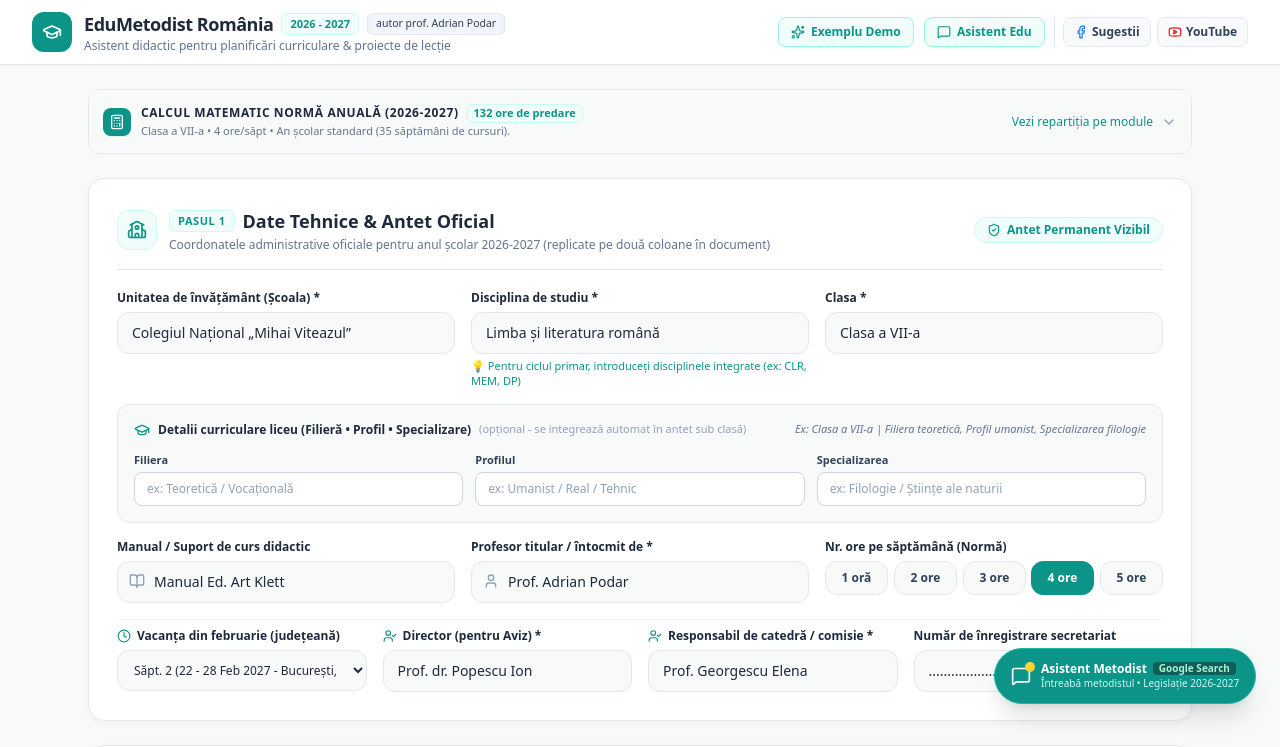
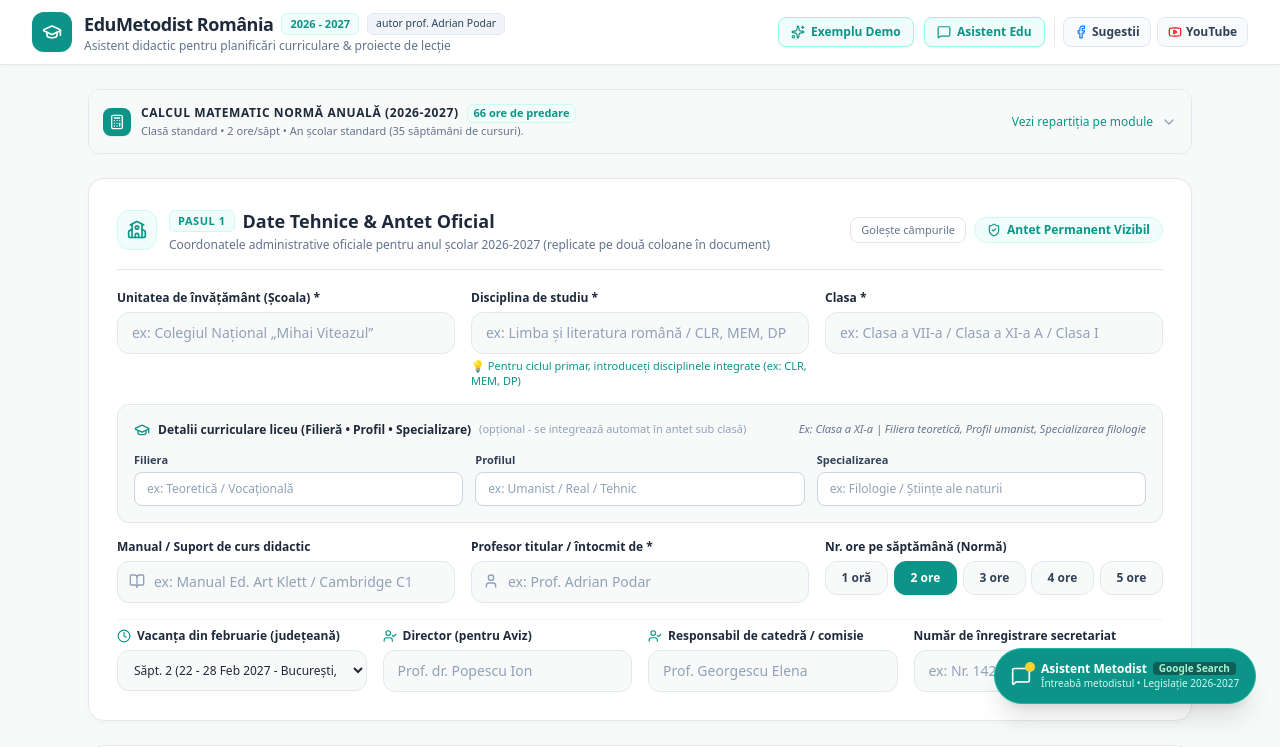
Before and after one commit to aadreean/EduMentor, a React (Vite) app: page / in a window 1280 px wide. Shown: the top 747 px of the page. Built offline with nearby package versions, Linux system fonts and the light colour scheme.

Commit message:
feat: enhance form UX and sanitize markdown rendering
- Reset default header fields to empty for better UX
- Add auto-select on input focus and placeholder clearing
- Add support for raw HTML in markdown previews with sanitization
- Update schema to include extra educational fields

```diff
--- a/src/App.tsx
+++ b/src/App.tsx
@@ -21,26 +21,29 @@ export default function App() {
   const [isCalendarOpen, setIsCalendarOpen] = useState(false);
   const [isChatOpen, setIsChatOpen] = useState(false);
 
-  // Parametrii didactici primari
-  const [clasa, setClasa] = useState("Clasa a VII-a");
-  const [oreSaptamana, setOreSaptamana] = useState(4);
+  // Parametrii didactici primari (câmpurile încep goale, cu text gri de îndrumare/placeholder)
+  const [clasa, setClasa] = useState("");
+  const [oreSaptamana, setOreSaptamana] = useState(2);
   const [tipDocument, setTipDocument] = useState<DocumentType>("Planificare anuală");
-  const [disciplina, setDisciplina] = useState("Limba și literatura română");
+  const [disciplina, setDisciplina] = useState("");
 
   // Coordonate Tehnice Permanente (Antet Oficial)
   const [headerData, setHeaderData] = useState<TechnicalHeaderData>({
-    unitateInvatamant: "Colegiul Național „Mihai Viteazul”",
+    unitateInvatamant: "",
     anScolar: "2026-2027",
-    disciplina: "Limba și literatura română",
-    manualSuport: "Manual Ed. Art Klett",
-    clasa: "Clasa a VII-a",
-    nrOreSaptamana: "4 ore/săpt.",
-    profesor: "Prof. Adrian Podar",
-    director: "Prof. dr. Popescu Ion",
-    respCatedra: "Prof. Georgescu Elena",
-    nrInregistrare: ".......................",
+    disciplina: "",
+    manualSuport: "",
+    clasa: "",
+    filiera: "",
+    profil: "",
+    specializare: "",
+    nrOreSaptamana: "2 ore/săpt.",
+    profesor: "",
+    director: "",
+    respCatedra: "",
+    nrInregistrare: "",
     vacantaFebruarie: "Săptămâna 2 (22 - 28 Februarie 2027)",
-    isComplete: true,
+    isComplete: false,
   });
 
   // Multiple File Payloads
--- a/src/components/MarkdownTableRenderer.tsx
+++ b/src/components/MarkdownTableRenderer.tsx
@@ -1,6 +1,7 @@
 import React, { useState } from "react";
 import Markdown from "react-markdown";
 import remarkGfm from "remark-gfm";
+import rehypeRaw from "rehype-raw";
 import {
   Copy,
   Check,
@@ -11,6 +12,7 @@ import {
   Table as TableIcon,
 } from "lucide-react";
 import { copyTableToClipboard } from "../utils/fileHelpers";
+import { sanitizeHtmlTags } from "../utils/sanitizeText";
 
 interface MarkdownTableRendererProps {
   content: string;
@@ -184,7 +186,9 @@ export const MarkdownTableRenderer: React.FC<MarkdownTableRendererProps> = ({
         className="p-4 sm:p-5 overflow-x-auto text-xs text-slate-800 leading-relaxed max-w-full"
       >
         <div className="prose prose-slate max-w-none prose-table:border-collapse prose-th:bg-slate-100/90 prose-th:border prose-th:border-slate-300 prose-th:p-2.5 prose-th:text-[11px] prose-th:font-bold prose-th:text-slate-900 prose-td:border prose-td:border-slate-300 prose-td:p-2 prose-td:text-[11px] prose-td:align-top prose-tr:hover:bg-slate-50/60">
-          <Markdown remarkPlugins={[remarkGfm]}>{content}</Markdown>
+          <Markdown remarkPlugins={[remarkGfm]} rehypePlugins={[rehypeRaw]}>
+            {sanitizeHtmlTags(content)}
+          </Markdown>
         </div>
       </div>
     </div>
--- a/src/components/PreviewHall.tsx
+++ b/src/components/PreviewHall.tsx
@@ -1,6 +1,7 @@
 import React, { useState, useRef } from "react";
 import Markdown from "react-markdown";
 import remarkGfm from "remark-gfm";
+import rehypeRaw from "rehype-raw";
 import {
   Copy,
   Check,
@@ -17,6 +18,7 @@ import {
 } from "lucide-react";
 import { ChatMessage, DocumentType, TechnicalHeaderData, formatClasaHeader } from "../types";
 import { copyTableToClipboard, exportWordDocument } from "../utils/fileHelpers";
+import { sanitizeHtmlTags } from "../utils/sanitizeText";
 
 interface PreviewHallProps {
   messages: ChatMessage[];
@@ -274,7 +276,9 @@ export const PreviewHall: React.FC<PreviewHallProps> = ({
               ) : (
                 <div id="plan-table-content" className="space-y-4 animate-appear-smooth">
                   <div className="markdown-body font-academic text-xs sm:text-sm leading-relaxed overflow-x-auto">
-                    <Markdown remarkPlugins={[remarkGfm]}>{documentContent}</Markdown>
+                    <Markdown remarkPlugins={[remarkGfm]} rehypePlugins={[rehypeRaw]}>
+                      {sanitizeHtmlTags(documentContent)}
+                    </Markdown>
                   </div>
 
                   {/* Buton acțiune modulară pentru finalizarea planificării cu M3-M5 dacă a fost generată parțial */}
--- a/src/components/TechnicalHeaderSection.tsx
+++ b/src/components/TechnicalHeaderSection.tsx
@@ -59,6 +59,34 @@ export const TechnicalHeaderSection: React.FC<TechnicalHeaderSectionProps> = ({
         </div>
 
         <div className="flex items-center space-x-2 self-start sm:self-auto">
+          <button
+            type="button"
+            onClick={() => {
+              setHeaderData({
+                unitateInvatamant: "",
+                anScolar: "2026-2027",
+                disciplina: "",
+                manualSuport: "",
+                clasa: "",
+                filiera: "",
+                profil: "",
+                specializare: "",
+                nrOreSaptamana: `${oreSaptamana} ore/săpt.`,
+                profesor: "",
+                director: "",
+                respCatedra: "",
+                nrInregistrare: "",
+                vacantaFebruarie: headerData.vacantaFebruarie || "Săptămâna 2 (22 - 28 Februarie 2027)",
+                isComplete: false,
+              });
+              setClasa("");
+              setDisciplina("");
+            }}
+            className="text-[11px] font-medium text-slate-500 hover:text-rose-600 px-2.5 py-1 rounded-lg border border-slate-200 hover:border-rose-200 hover:bg-rose-50 transition-colors cursor-pointer"
+            title="Șterge conținutul câmpurilor pentru a le completa de la zero"
+          >
+            Golește câmpurile
+          </button>
           <span className="inline-flex items-center gap-1.5 px-3 py-1 rounded-full text-xs font-semibold bg-[#F0FDFA] text-[#0D9488] border border-[#CCFBF1]">
             <ShieldCheck className="w-3.5 h-3.5" />
             <span>Antet Permanent Vizibil</span>
@@ -76,10 +104,11 @@ export const TechnicalHeaderSection: React.FC<TechnicalHeaderSectionProps> = ({
             </label>
             <input
               type="text"
-              value={headerData.unitateInvatamant}
+              value={headerData.unitateInvatamant || ""}
               onChange={(e) => handleFieldChange("unitateInvatamant", e.target.value)}
+              onFocus={(e) => e.target.select()}
               placeholder="ex: Colegiul Național „Mihai Viteazul”"
-              className="w-full px-3.5 py-2.5 bg-[#F8FAF9] border border-[#E2E8F0] rounded-xl text-xs sm:text-sm text-[#1E293B] placeholder-slate-400 focus:outline-hidden focus:ring-2 focus:ring-[#0D9488]/30 focus:border-[#0D9488] focus:bg-white transition-all duration-150"
+              className="w-full px-3.5 py-2.5 bg-[#F8FAF9] border border-[#E2E8F0] rounded-xl text-xs sm:text-sm text-[#1E293B] placeholder:text-slate-400 focus:placeholder-transparent focus:outline-hidden focus:ring-2 focus:ring-[#0D9488]/30 focus:border-[#0D9488] focus:bg-white transition-all duration-150"
             />
           </div>
 
@@ -91,10 +120,11 @@ export const TechnicalHeaderSection: React.FC<TechnicalHeaderSectionProps> = ({
             </div>
             <input
               type="text"
-              value={headerData.disciplina || disciplina}
+              value={headerData.disciplina || disciplina || ""}
               onChange={(e) => handleFieldChange("disciplina", e.target.value)}
+              onFocus={(e) => e.target.select()}
               placeholder="ex: Limba și literatura română / CLR, MEM, DP"
-              className="w-full px-3.5 py-2.5 bg-[#F8FAF9] border border-[#E2E8F0] rounded-xl text-xs sm:text-sm text-[#1E293B] placeholder-slate-400 focus:outline-hidden focus:ring-2 focus:ring-[#0D9488]/30 focus:border-[#0D9488] focus:bg-white transition-all duration-150"
+              className="w-full px-3.5 py-2.5 bg-[#F8FAF9] border border-[#E2E8F0] rounded-xl text-xs sm:text-sm text-[#1E293B] placeholder:text-slate-400 focus:placeholder-transparent focus:outline-hidden focus:ring-2 focus:ring-[#0D9488]/30 focus:border-[#0D9488] focus:bg-white transition-all duration-150"
             />
             <p className="text-[11px] text-[#0D9488] font-medium mt-1 leading-snug">
               💡 Pentru ciclul primar, introduceți disciplinele integrate (ex: CLR, MEM, DP)
@@ -107,10 +137,11 @@ export const TechnicalHeaderSection: React.FC<TechnicalHeaderSectionProps> = ({
             </label>
             <input
               type="text"
-              value={headerData.clasa || clasa}
+              value={headerData.clasa || clasa || ""}
               onChange={(e) => handleFieldChange("clasa", e.target.value)}
+              onFocus={(e) => e.target.select()}
               placeholder="ex: Clasa a VII-a / Clasa a XI-a A / Clasa I"
-              className="w-full px-3.5 py-2.5 bg-[#F8FAF9] border border-[#E2E8F0] rounded-xl text-xs sm:text-sm text-[#1E293B] placeholder-slate-400 focus:outline-hidden focus:ring-2 focus:ring-[#0D9488]/30 focus:border-[#0D9488] focus:bg-white transition-all duration-150"
+              className="w-full px-3.5 py-2.5 bg-[#F8FAF9] border border-[#E2E8F0] rounded-xl text-xs sm:text-sm text-[#1E293B] placeholder:text-slate-400 focus:placeholder-transparent focus:outline-hidden focus:ring-2 focus:ring-[#0D9488]/30 focus:border-[#0D9488] focus:bg-white transition-all duration-150"
             />
           </div>
         </div>
@@ -143,8 +174,9 @@ export const TechnicalHeaderSection: React.FC<TechnicalHeaderSectionProps> = ({
                 list="filiere-optiuni"
                 value={headerData.filiera || ""}
                 onChange={(e) => handleFieldChange("filiera", e.target.value)}
+                onFocus={(e) => e.target.select()}
                 placeholder="ex: Teoretică / Vocațională"
-                className="w-full px-3 py-2 bg-white border border-[#CBD5E1] rounded-lg text-xs text-[#1E293B] placeholder-slate-400 focus:outline-hidden focus:ring-2 focus:ring-[#0D9488]/30 focus:border-[#0D9488] transition-all"
+                className="w-full px-3 py-2 bg-white border border-[#CBD5E1] rounded-lg text-xs text-[#1E293B] placeholder:text-slate-400 focus:placeholder-transparent focus:outline-hidden focus:ring-2 focus:ring-[#0D9488]/30 focus:border-[#0D9488] transition-all"
               />
               <datalist id="filiere-optiuni">
                 <option value="Teoretică" />
@@ -163,8 +195,9 @@ export const TechnicalHeaderSection: React.FC<TechnicalHeaderSectionProps> = ({
                 list="profiluri-optiuni"
                 value={headerData.profil || ""}
                 onChange={(e) => handleFieldChange("profil", e.target.value)}
+                onFocus={(e) => e.target.select()}
                 placeholder="ex: Umanist / Real / Tehnic"
-                className="w-full px-3 py-2 bg-white border border-[#CBD5E1] rounded-lg text-xs text-[#1E293B] placeholder-slate-400 focus:outline-hidden focus:ring-2 focus:ring-[#0D9488]/30 focus:border-[#0D9488] transition-all"
+                className="w-full px-3 py-2 bg-white border border-[#CBD5E1] rounded-lg text-xs text-[#1E293B] placeholder:text-slate-400 focus:placeholder-transparent focus:outline-hidden focus:ring-2 focus:ring-[#0D9488]/30 focus:border-[#0D9488] transition-all"
               />
               <datalist id="profiluri-optiuni">
                 <option value="Umanist" />
@@ -190,8 +223,9 @@ export const TechnicalHeaderSection: React.FC<TechnicalHeaderSectionProps> = ({
                 list="specializari-optiuni"
                 value={headerData.specializare || ""}
                 onChange={(e) => handleFieldChange("specializare", e.target.value)}
+                onFocus={(e) => e.target.select()}
                 placeholder="ex: Filologie / Științe ale naturii"
-                className="w-full px-3 py-2 bg-white border border-[#CBD5E1] rounded-lg text-xs text-[#1E293B] placeholder-slate-400 focus:outline-hidden focus:ring-2 focus:ring-[#0D9488]/30 focus:border-[#0D9488] transition-all"
+                className="w-full px-3 py-2 bg-white border border-[#CBD5E1] rounded-lg text-xs text-[#1E293B] placeholder:text-slate-400 focus:placeholder-transparent focus:outline-hidden focus:ring-2 focus:ring-[#0D9488]/30 focus:border-[#0D9488] transition-all"
               />
               <datalist id="specializari-optiuni">
                 <option value="Filologie" />
@@ -220,10 +254,11 @@ export const TechnicalHeaderSection: React.FC<TechnicalHeaderSectionProps> = ({
             <div className="relative">
               <input
                 type="text"
-                value={headerData.manualSuport}
+                value={headerData.manualSuport || ""}
                 onChange={(e) => handleFieldChange("manualSuport", e.target.value)}
+                onFocus={(e) => e.target.select()}
                 placeholder="ex: Manual Ed. Art Klett / Cambridge C1"
-                className="w-full pl-9 pr-3.5 py-2.5 bg-[#F8FAF9] border border-[#E2E8F0] rounded-xl text-xs sm:text-sm text-[#1E293B] placeholder-slate-400 focus:outline-hidden focus:ring-2 focus:ring-[#0D9488]/30 focus:border-[#0D9488] focus:bg-white transition-all duration-150"
+                className="w-full pl-9 pr-3.5 py-2.5 bg-[#F8FAF9] border border-[#E2E8F0] rounded-xl text-xs sm:text-sm text-[#1E293B] placeholder:text-slate-400 focus:placeholder-transparent focus:outline-hidden focus:ring-2 focus:ring-[#0D9488]/30 focus:border-[#0D9488] focus:bg-white transition-all duration-150"
               />
               <BookOpen className="w-4 h-4 text-slate-400 absolute left-3 top-3" />
             </div>
@@ -236,10 +271,11 @@ export const TechnicalHeaderSection: React.FC<TechnicalHeaderSectionProps> = ({
             <div className="relative">
               <input
                 type="text"
-                value={headerData.profesor}
+                value={headerData.profesor || ""}
                 onChange={(e) => handleFieldChange("profesor", e.target.value)}
+                onFocus={(e) => e.target.select()}
                 placeholder="ex: Prof. Adrian Podar"
-                className="w-full pl-9 pr-3.5 py-2.5 bg-[#F8FAF9] border border-[#E2E8F0] rounded-xl text-xs sm:text-sm text-[#1E293B] placeholder-slate-400 focus:outline-hidden focus:ring-2 focus:ring-[#0D9488]/30 focus:border-[#0D9488] focus:bg-white transition-all duration-150"
+                className="w-full pl-9 pr-3.5 py-2.5 bg-[#F8FAF9] border border-[#E2E8F0] rounded-xl text-xs sm:text-sm text-[#1E293B] placeholder:text-slate-400 focus:placeholder-transparent focus:outline-hidden focus:ring-2 focus:ring-[#0D9488]/30 focus:border-[#0D9488] focus:bg-white transition-all duration-150"
               />
               <User className="w-4 h-4 text-slate-400 absolute left-3 top-3" />
             </div>
@@ -300,14 +336,15 @@ export const TechnicalHeaderSection: React.FC<TechnicalHeaderSectionProps> = ({
             <div>
               <label className="block text-xs font-semibold text-[#1E293B] mb-1.5 flex items-center gap-1.5">
                 <UserCheck className="w-3.5 h-3.5 text-[#0D9488]" />
-                <span>Director (pentru Aviz) *</span>
+                <span>Director (pentru Aviz)</span>
               </label>
               <input
                 type="text"
-                value={headerData.director}
+                value={headerData.director || ""}
                 onChange={(e) => handleFieldChange("director", e.target.value)}
+                onFocus={(e) => e.target.select()}
                 placeholder="Prof. dr. Popescu Ion"
-                className="w-full px-3.5 py-2.5 bg-[#F8FAF9] border border-[#E2E8F0] rounded-xl text-xs sm:text-sm text-[#1E293B] placeholder-slate-400 focus:outline-hidden focus:ring-2 focus:ring-[#0D9488]/30 focus:border-[#0D9488] focus:bg-white transition-all duration-150"
+                className="w-full px-3.5 py-2.5 bg-[#F8FAF9] border border-[#E2E8F0] rounded-xl text-xs sm:text-sm text-[#1E293B] placeholder:text-slate-400 focus:placeholder-transparent focus:outline-hidden focus:ring-2 focus:ring-[#0D9488]/30 focus:border-[#0D9488] focus:bg-white transition-all duration-150"
               />
             </div>
 
@@ -315,14 +352,15 @@ export const TechnicalHeaderSection: React.FC<TechnicalHeaderSectionProps> = ({
             <div>
               <label className="block text-xs font-semibold text-[#1E293B] mb-1.5 flex items-center gap-1.5">
                 <UserCheck className="w-3.5 h-3.5 text-[#0D9488]" />
-                <span>Responsabil de catedră / comisie *</span>
+                <span>Responsabil de catedră / comisie</span>
               </label>
               <input
                 type="text"
-                value={headerData.respCatedra}
+                value={headerData.respCatedra || ""}
                 onChange={(e) => handleFieldChange("respCatedra", e.target.value)}
+                onFocus={(e) => e.target.select()}
                 placeholder="Prof. Georgescu Elena"
-                className="w-full px-3.5 py-2.5 bg-[#F8FAF9] border border-[#E2E8F0] rounded-xl text-xs sm:text-sm text-[#1E293B] placeholder-slate-400 focus:outline-hidden focus:ring-2 focus:ring-[#0D9488]/30 focus:border-[#0D9488] focus:bg-white transition-all duration-150"
+                className="w-full px-3.5 py-2.5 bg-[#F8FAF9] border border-[#E2E8F0] rounded-xl text-xs sm:text-sm text-[#1E293B] placeholder:text-slate-400 focus:placeholder-transparent focus:outline-hidden focus:ring-2 focus:ring-[#0D9488]/30 focus:border-[#0D9488] focus:bg-white transition-all duration-150"
               />
             </div>
 
@@ -333,10 +371,11 @@ export const TechnicalHeaderSection: React.FC<TechnicalHeaderSectionProps> = ({
               </label>
               <input
                 type="text"
-                value={headerData.nrInregistrare}
+                value={headerData.nrInregistrare || ""}
                 onChange={(e) => handleFieldChange("nrInregistrare", e.target.value)}
+                onFocus={(e) => e.target.select()}
                 placeholder="ex: Nr. 1420 / 08.09.2026"
-                className="w-full px-3.5 py-2.5 bg-[#F8FAF9] border border-[#E2E8F0] rounded-xl text-xs sm:text-sm text-[#1E293B] placeholder-slate-400 focus:outline-hidden focus:ring-2 focus:ring-[#0D9488]/30 focus:border-[#0D9488] focus:bg-white transition-all duration-150"
+                className="w-full px-3.5 py-2.5 bg-[#F8FAF9] border border-[#E2E8F0] rounded-xl text-xs sm:text-sm text-[#1E293B] placeholder:text-slate-400 focus:placeholder-transparent focus:outline-hidden focus:ring-2 focus:ring-[#0D9488]/30 focus:border-[#0D9488] focus:bg-white transition-all duration-150"
               />
             </div>
           </div>
```
Also changed, not shown: src/components/ConfigurationWorkshop.tsx (+21 -14 lines), src/components/TechnicalHeaderEditor.tsx (+17 -11 lines), src/utils/sanitizeText.ts (added, +33 -0 lines).
